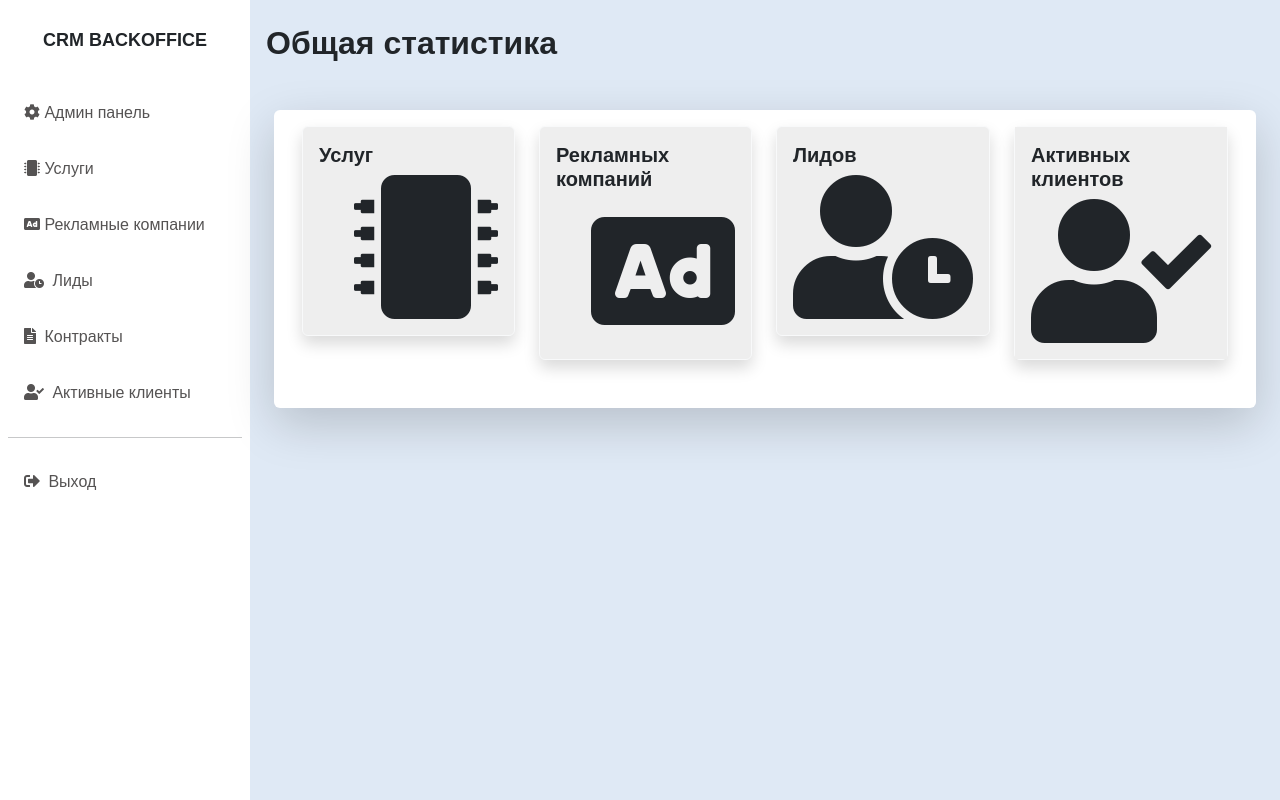
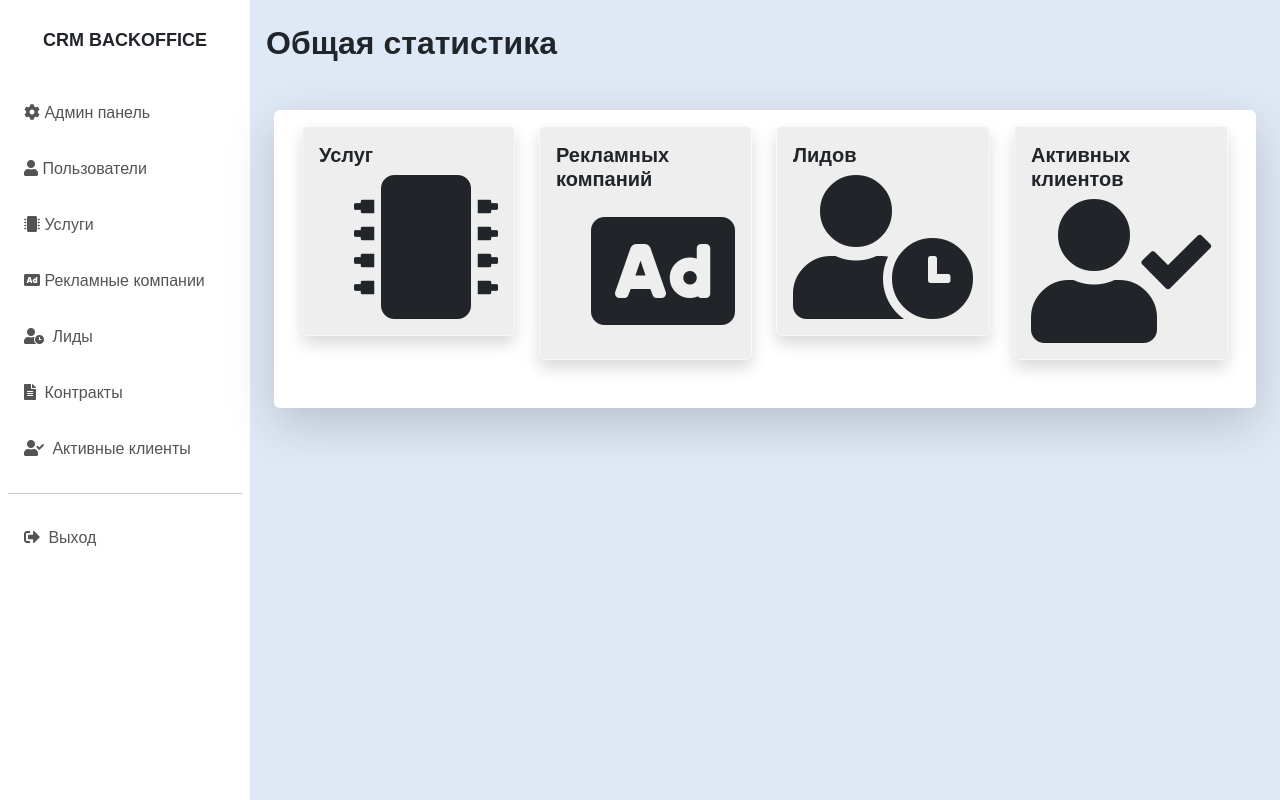
Before and after one commit to engineer-developer/CRM-system, a Django app: page / in a window 1280 px wide. Run offline with Django 5.2, Linux system fonts and the light colour scheme; the visitor is signed in with stand-in values (Sample User, id 1).

Commit message:
add users link

```diff
--- a/crm_system/templates/_base.html
+++ b/crm_system/templates/_base.html
@@ -25,6 +25,11 @@
             {% if user.is_superuser %}
             <li><a href="/admin/" class="bar-item text-decoration-none px-3 py-3 d-block">
                 <span><i class="fas fa-cog"></i></span><span class="ml-1"> Админ панель</span>
+            </a></li>
+            {% endif %}
+            {% if perms.auth.add_user %}
+            <li><a href="/users/" class="bar-item text-decoration-none px-3 py-3 d-block">
+                <span><i class="fas fa-user"></i></span><span class="ml-1"> Пользователи</span>
             </a></li>
             {% endif %}
             {% if perms.products.view_product %}
```
